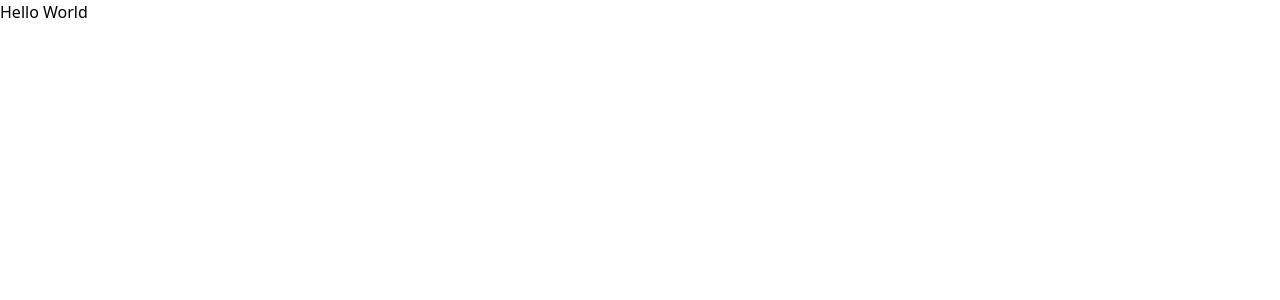
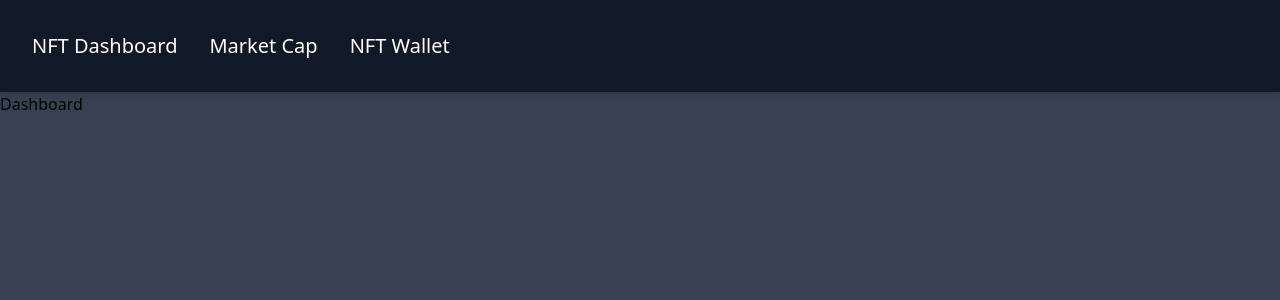
Before and after one commit to Tammo0987/nft-analytics-dashboard, a Vue app: page /dashboard in a window 1280 px wide. Shown: the top 300 px of the page. Built offline with nearby package versions, Linux system fonts and the light colour scheme.

Commit message:
Implemented first layout

```diff
--- a/package.json
+++ b/package.json
@@ -7,9 +7,11 @@
     "preview": "vite preview"
   },
   "dependencies": {
-    "vue": "^3.2.25"
+    "vue": "^3.2.25",
+    "vue-router": "^4.0.12"
   },
   "devDependencies": {
+    "@types/node": "^17.0.14",
     "@vitejs/plugin-vue": "^2.0.0",
     "typescript": "^4.4.4",
     "vite": "^2.7.2",
--- a/src/App.vue
+++ b/src/App.vue
@@ -1,3 +1,13 @@
 <template>
-  <h1 class="text-3xl font-bold underline">Hello World</h1>
+  <router-view />
 </template>
+
+<style>
+#app {
+  @apply flex flex-col h-screen;
+}
+
+body {
+  @apply font-sans bg-gray-700;
+}
+</style>
--- /dev/null
+++ b/src/api/covalent.ts
@@ -0,0 +1 @@
+const API_KEY = process.env.VUE_COVALENT_API_KEY
--- a/src/assets/index.css
+++ b/src/assets/index.css
@@ -1,3 +1,3 @@
 @tailwind base;
 @tailwind components;
-@tailwind utilitiestailwind;
+@tailwind utilities;
--- /dev/null
+++ b/src/layout/DashboardLayout.vue
@@ -0,0 +1,14 @@
+<template>
+  <navbar />
+  <router-view />
+</template>
+
+<script lang="ts">
+import {defineComponent} from "vue";
+import Navbar from "./Navbar.vue";
+
+export default defineComponent({
+  name: "DashboardLayout",
+  components: {Navbar}
+});
+</script>
--- /dev/null
+++ b/src/layout/Navbar.vue
@@ -0,0 +1,36 @@
+<template>
+  <header class="bg-gray-900 text-white flex items-center drop-shadow-md">
+    <ul class="flex ml-4">
+      <router-link v-for="item in navItems" :key="item" :to="item.link" class="px-4 py-8 text-xl hover:bg-gray-800">
+        {{ item.label }}
+      </router-link>
+    </ul>
+  </header>
+</template>
+
+<script lang="ts">
+import {defineComponent, ref} from "vue";
+
+export default defineComponent({
+  name: 'Navbar',
+  setup() {
+    const navItems = ref([
+      {
+        label: 'NFT Dashboard',
+        link: '/dashboard'
+      },
+      {
+        label: 'Market Cap',
+        link: '/market-cap'
+      },
+      {
+        label: 'NFT Wallet',
+        link: '/wallet'
+      }
+    ]);
+    return {
+      navItems
+    }
+  },
+});
+</script>
--- /dev/null
+++ b/src/layout/NoRoute.vue
@@ -0,0 +1,5 @@
+<template>
+  <div class="flex-grow flex justify-center items-center text-white text-6xl">
+    <h1>404 Not Found</h1>
+  </div>
+</template>
--- a/src/main.ts
+++ b/src/main.ts
@@ -1,5 +1,8 @@
-import { createApp } from 'vue'
+import {createApp} from 'vue'
 import App from './App.vue'
 import './assets/index.css'
+import router from "./router";
 
-createApp(App).mount('#app')
+createApp(App)
+    .use(router)
+    .mount('#app')
--- /dev/null
+++ b/src/pages/Dashboard.vue
@@ -0,0 +1,11 @@
+<template>
+  <h1>Dashboard</h1>
+</template>
+
+<script lang="ts">
+import {defineComponent} from "vue";
+
+export default defineComponent({
+  name: "Dashboard"
+});
+</script>
--- /dev/null
+++ b/src/router/index.ts
@@ -0,0 +1,30 @@
+import {createRouter, createWebHistory} from "vue-router";
+import DashboardLayout from '../layout/DashboardLayout.vue';
+import Dashboard from '../pages/Dashboard.vue';
+import NoRoute from '../layout/NoRoute.vue';
+
+const routes = [
+    {
+        path: '/',
+        redirect: '/dashboard',
+        component: DashboardLayout,
+        children: [
+            {
+                path: '/dashboard',
+                name: 'Dashboard',
+                component: Dashboard
+            },
+            {
+                path: '/:pathMatch(.*)',
+                component: NoRoute
+            }
+        ]
+    }
+]
+
+const router = createRouter({
+    history: createWebHistory(),
+    routes
+});
+
+export default router;
```
Also changed, not shown: 1 other file (tests, documents, lock files or other folders).
